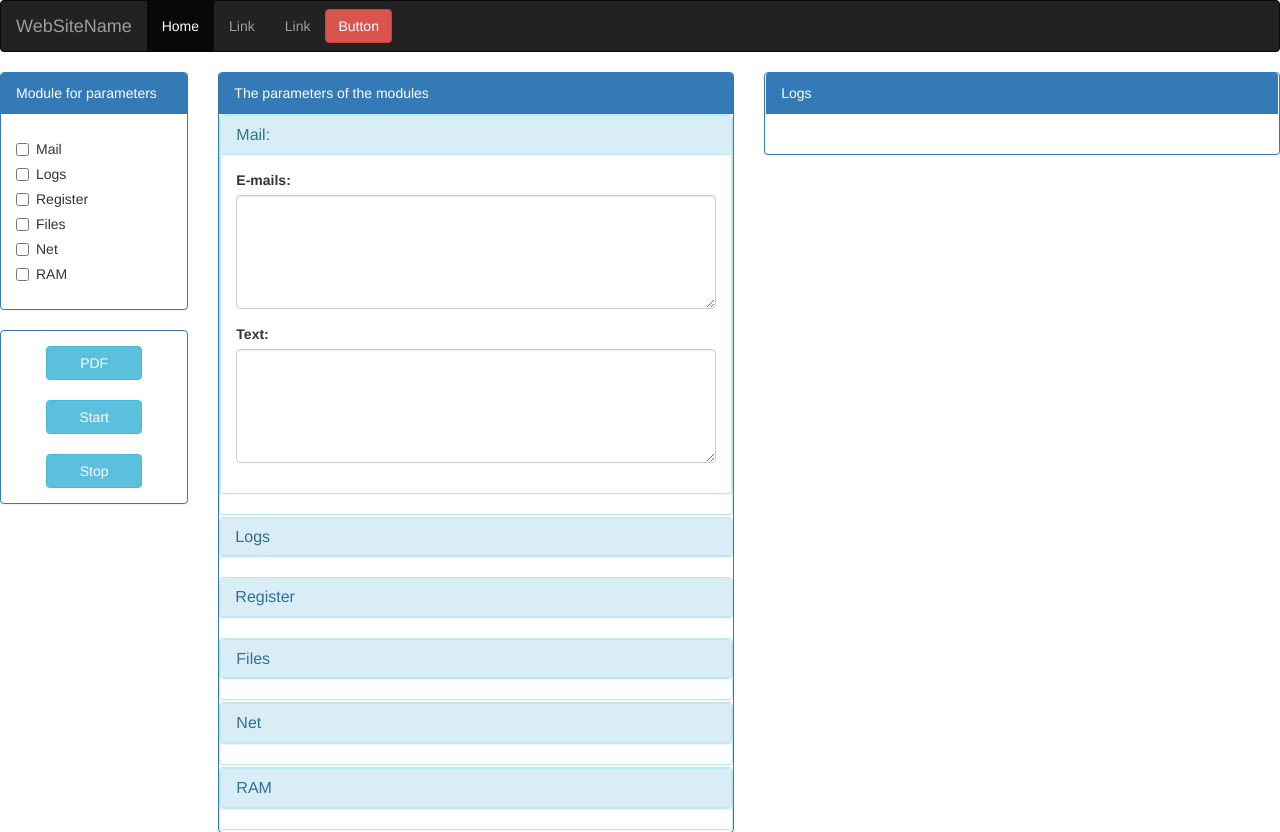
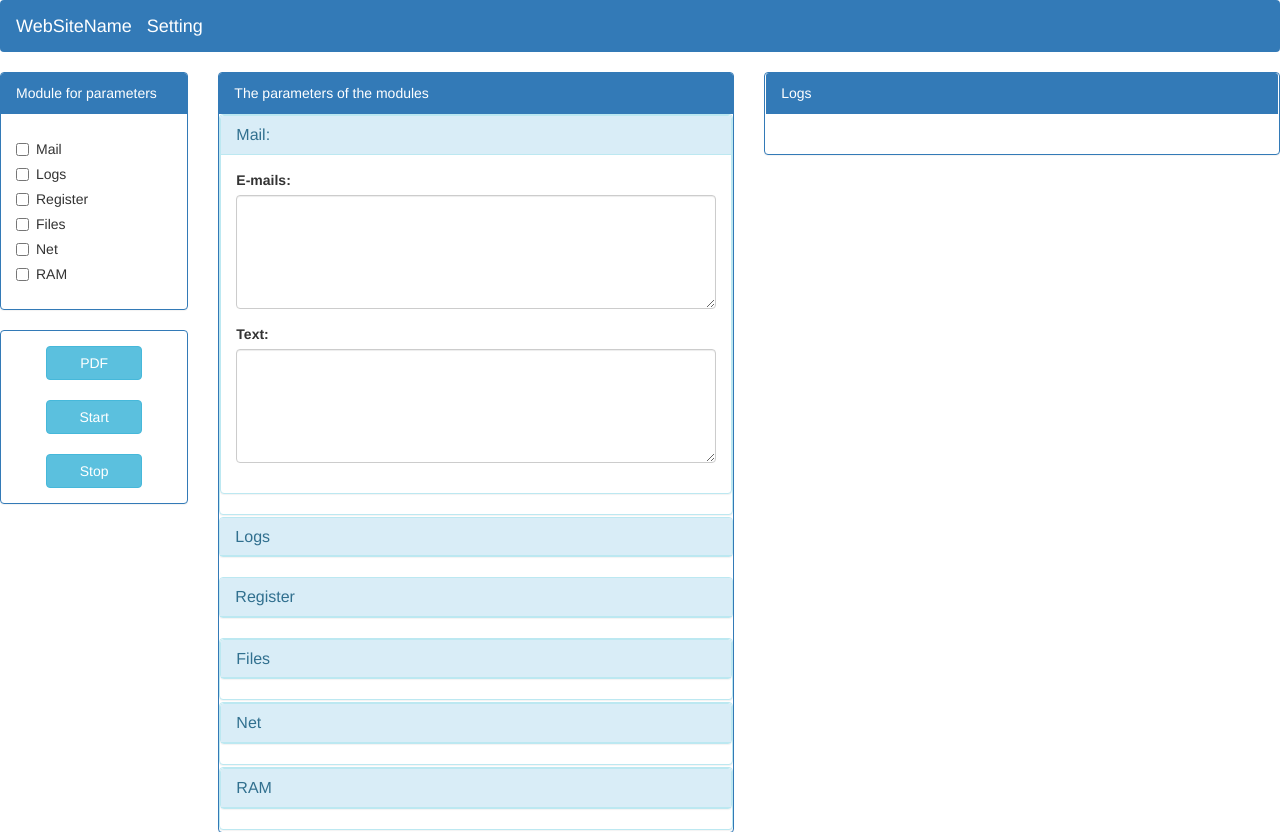
Before and after one commit to BardinPetr/FINCERT-Sirius, a Python web app: template templates/index2.html in a window 1280 px wide. Shown: the top 832 px of the page. Run offline with Jinja, Linux system fonts and the light colour scheme; the template is opened without the code that fills it, so the values that code supplies are empty; some libraries are stand-ins or nearby versions.

Commit message:
new interface

```diff
--- a/templates/index2.html
+++ b/templates/index2.html
@@ -8,17 +8,15 @@
     <script src="https://maxcdn.bootstrapcdn.com/bootstrap/3.3.7/js/bootstrap.min.js"></script>
 </head>
 <body>
-<nav class="navbar navbar-inverse">
+<nav class="navbar navbar-light" style="background-color: #337ab7;">
     <div class="container-fluid">
         <div class="navbar-header">
-            <a class="navbar-brand" href="">WebSiteName</a>
+            <a class="navbar-brand" style="color: #FFFFFF" href="">WebSiteName</a>
         </div>
-        <ul class="nav navbar-nav">
-            <li class="active"><a href="#">Home</a></li>
-            <li><a href="">Link</a></li>
-            <li><a href="">Link</a></li>
-        </ul>
-        <button class="btn btn-danger navbar-btn">Button</button>
+        <div class="navbar-header">
+            <a class="navbar-brand" class="navbar-brand" style="color: #FFFFFF"
+               href="http://localhost:63342/FinCert2/FINCERT-Sirius/templates/settings.html?_ijt=g06rb7nirrnr5objsuuic9s3t5">Setting</a>
+        </div>
     </div>
 </nav>
 <div class="row">
```
Also changed, not shown: templates/settings.html (+32 -2 lines).
